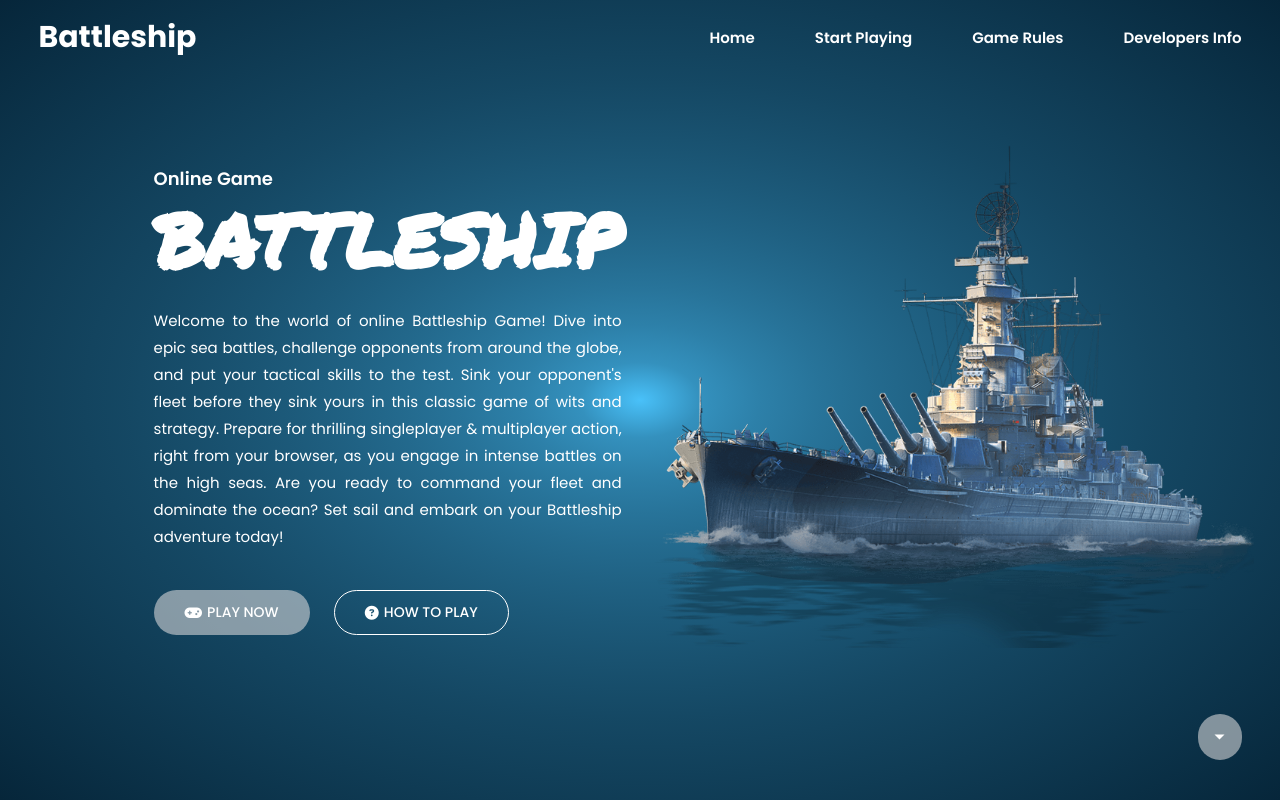
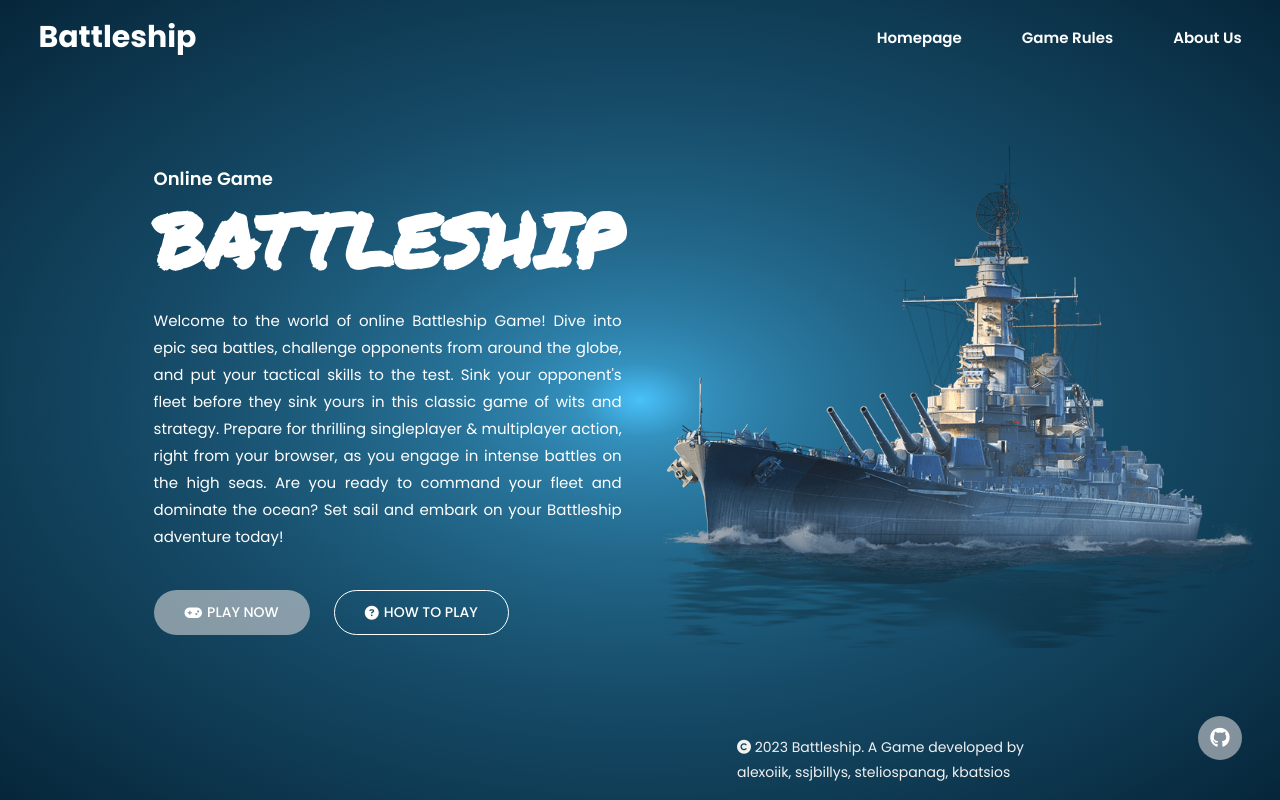
Before and after one commit to iee-ihu-gr-course1941/ADISE23_BattleshipGame, a PHP site: page /public/ in a window 1280 px wide. Run offline with PHP 8.4, Linux system fonts and the light colour scheme.

Commit message:
completed development of battleship's main webpage

```diff
--- a/public/css/style.css
+++ b/public/css/style.css
@@ -10,14 +10,11 @@
 
 body {
     color: white;
-    background: radial-gradient(#49c1f9, 20%, rgb(6, 38, 58));
-    background-size: cover;
-    /* background-attachment: fixed; */
 }
 
-/* Battleship Game - Starting Page */
+/* Battleship Game - Index Webpage */
 header {
-    position: absolute;
+    position: fixed;
     top: 0;
     right: 0;
     width: 100%;
@@ -70,8 +67,6 @@ header {
     width: 100%;
     min-height: 100vh;
     background: radial-gradient(#49c1f9, 20%, rgb(6, 38, 58));
-    background-size: cover;
-    /* background-attachment: fixed; */
     position: relative;
     display: grid;
     grid-template-columns: repeat(2, 1fr);
@@ -142,13 +170,13 @@ section.home {
     margin-right: 5px;
 }
 
-.scroll-down {
-    position: absolute;
+.goto-github {
+    position: fixed;
     bottom: 5%;
     right: 9%;
 }
 
-.scroll-down i {
+.goto-github i {
     display: block;
     padding: 12px;
     font-size: 20px;
@@ -180,7 +208,7 @@ section.home {
         height: auto;
     }
 
-    .scroll-down {
+    .goto-github {
         right: 3%;
         transition: .2s;
     }
@@ -321,4 +345,22 @@ section.home {
         font-size: 10px;
     }
 }
-/* Battleship Game - Starting Page */
+/* Battleship Game - Index Webpage */
+
+/* Footer Section */
+footer {
+    position: fixed;
+    bottom: 2%;
+    right: 20%;
+}
+
+footer span, footer span a {
+    color: #f1f1f1;
+    font-size: 14px;
+}
+
+footer span a:hover {
+    color: rgba(214, 215, 216, 0.591);
+    cursor: pointer;
+}
+/* Footer Section */
--- a/public/index.html
+++ b/public/index.html
@@ -7,7 +7,6 @@
     <!-- CSS Files & Fonts -->
     <link href="css/style.css" rel="stylesheet" type="text/css">
     <link rel="stylesheet" href="https://unpkg.com/boxicons@latest/css/boxicons.min.css">
-    <link href="https://cdn.jsdelivr.net/npm/remixicon@3.5.0/fonts/remixicon.css" rel="stylesheet">
     <link rel="preconnect" href="https://fonts.googleapis.com">
     <link rel="preconnect" href="https://fonts.gstatic.com" crossorigin>
     <link href="https://fonts.googleapis.com/css2?family=Permanent+Marker&family=Poppins:wght@100;200;300;400;500;600;700;800;900&display=swap" rel="stylesheet">
@@ -18,10 +17,9 @@
     <header class="responsive-nav">
         <a href="" class="logo" id="home">Battleship</a>
         <ul class="navList">
-            <li><a href="#home">Home</a></li>
-            <li><a href="#start-playing">Start Playing</a></li>
+            <li><a href="#">Homepage</a></li>
             <li><a href="#game-rules">Game Rules</a></li>
-            <li><a href="#developers-info">Developers Info</a></li>
+            <li><a href="#developers-info">About Us</a></li>
         </ul>
         <div class="bx bx-menu" id="menu-icon"></div>
     </header>
@@ -38,18 +36,29 @@
                 Are you ready to command your fleet and dominate the ocean? Set sail and embark on your Battleship
                 adventure today!
             </p>
-            <a href="#start-playing"><i class="fa-solid fa-gamepad"></i>Play Now</a>
+            <div class="dropdown">
+                <a class="dropbtn" onclick="DropDownOnClick()"><i class="fa-solid fa-gamepad"></i>Play Now</a>
+                <div class="dropdown-content" id="myDropdown">
+                  <a href="singleplayer.html" class="s-p">Singleplayer</a>
+                  <a href="multiplayer.html" class="m-p">Multiplayer</a>
+                </div>
+            </div>
             <a href="#game-rules" class="cta"><i class="fa-solid fa-circle-question"></i>How to Play</a>
         </div>
 
         <div class="game-image">
             <img src="img/ship.png" alt="">
         </div>
+
+        <!-- Footer Section -->
+        <footer class="ft">
+            <span><span class="fa fa-copyright"></span> 2023 Battleship. A Game developed by<br/> <a href="https://alexoiik.github.io/" target="_blank">alexoiik</a>, ssjbillys, steliospanag, kbatsios</span>
+        </footer>
     </section>
 
     <!-- Scroll Down Arrow -->
-    <div class="scroll-down">
-        <a href="#"><i class="ri-arrow-down-s-fill"></i></a>
+    <div class="goto-github">
+        <a href="https://github.com/iee-ihu-gr-course1941/ADISE23_BattleshipGame" target="_blank"><i class="fab fa-github"></i></a>
     </div>
 
     <!-- Using 'ScrollReveal' by: https://github.com/jlmakes/scrollreveal -->
--- a/public/js/script.js
+++ b/public/js/script.js
@@ -5,6 +5,25 @@ let navList = document.querySelector('.navList');
 menu.onclick = () => {
     menu.classList.toggle('bx-x');
     navList.classList.toggle('open');
+}
+
+/* When the user clicks on the button, toggle
+between hiding and showing the dropdown content */
+function DropDownOnClick() {
+  document.getElementById("myDropdown").classList.toggle("show");
+}
+// Close the dropdown if the user clicks outside of it.
+window.onclick = function(event) {
+  if (!event.target.matches('.dropbtn')) {
+    var dropdowns = document.getElementsByClassName("dropdown-content");
+    var i;
+    for (i = 0; i < dropdowns.length; i++) {
+      var openDropdown = dropdowns[i];
+      if (openDropdown.classList.contains('show')) {
+        openDropdown.classList.remove('show');
+      }
+    }
+  }
 }
 
 //Using 'ScrollReveal' by https://github.com/jlmakes/scrollreveal):
@@ -19,4 +38,5 @@ const sr = ScrollReveal({
 sr.reveal('.responsive-nav', { delay: 500, origin: 'top' });
 sr.reveal('.home-text', { delay: 1500, origin: 'top' });
 sr.reveal('.game-image', { delay: 2500, origin: 'top' });
-sr.reveal('.scroll-down', { delay: 3500, origin: 'right' });
+sr.reveal('.goto-github', { delay: 3500, origin: 'right' });
+sr.reveal('.ft', { delay: 4500, origin: 'left' });
```
Also changed, not shown: other parts of public/css/style.css (+42 -13 lines).
